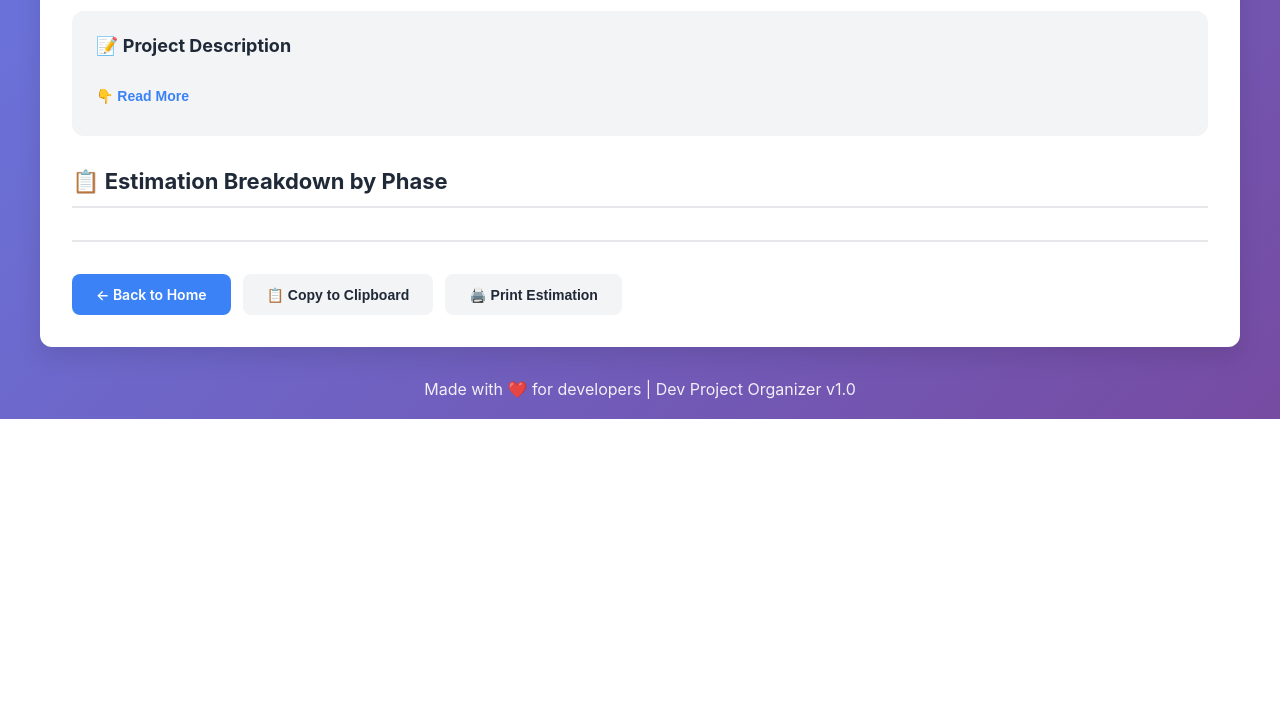
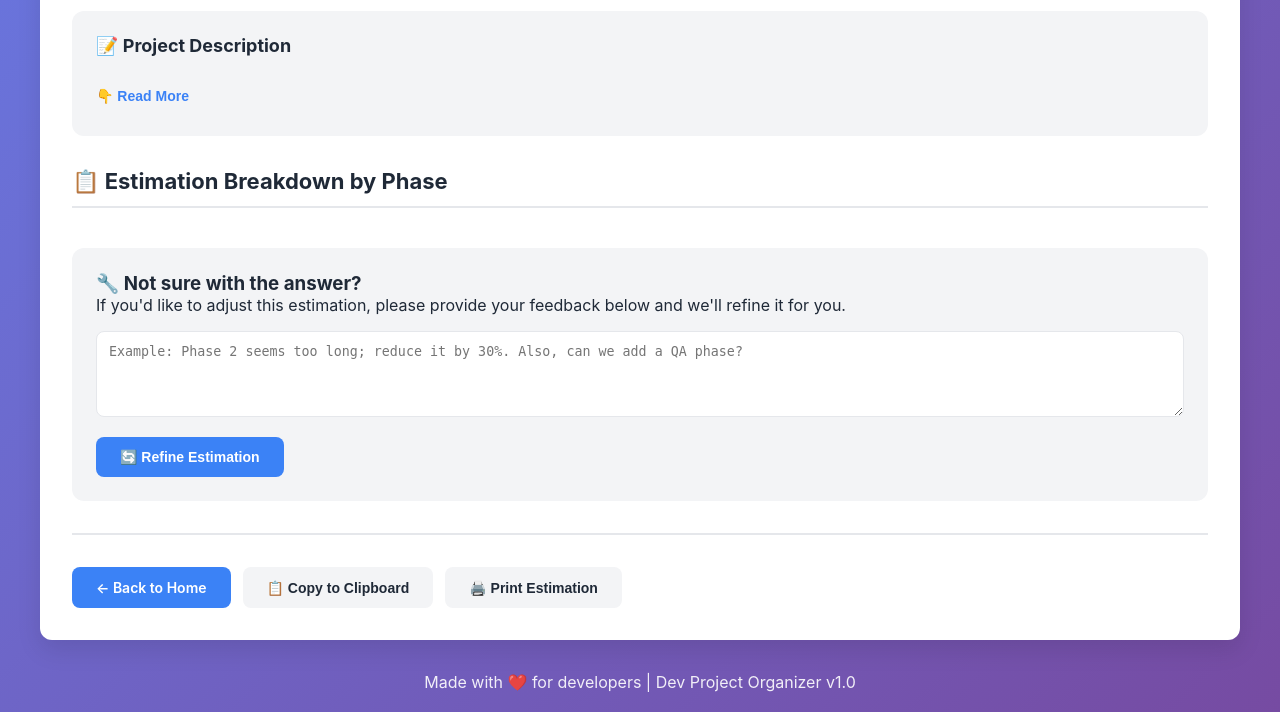
Before and after one commit to elfabito/DevOrganizer, a Flask app: template templates/estimation_detail.html in a window 1280 px wide. Shown: the part 517-1229 px from the top of the page. Before the commit the page ends 936 px from the top, so only its background shows below. Run offline with Flask 3, Linux system fonts and the light colour scheme; the template is opened without the code that fills it, so the values that code supplies are empty.

Commit message:
Generate Estimation Refinement Section on Estimation

```diff
--- a/app.py
+++ b/app.py
@@ -442,21 +442,76 @@ def delete_estimation(estimation_id):
     Delete an estimation by ID
     """
     try:
+        # Get the storage instance
+        storage = StorageClass(STORAGE_FILE)
+
+        # Delete the estimation
         success = storage.delete_estimation(estimation_id)
 
-        if success:
+        if not success:
             return jsonify({
-                'success': True,
-                'message': 'Estimation deleted successfully'
-            })
-        else:
+                'error': 'Estimation not found or could not be deleted'
+            }), 404
+
+        return jsonify({
+            'success': True
+        })
+
+    except Exception as e:
+        return jsonify({
+            'error': f'Failed to delete estimation: {str(e)}'
+        }), 500
+
+
+@app.route('/refine-estimation/<estimation_id>', methods=['POST'])
+def refine_estimation(estimation_id):
+    """
+    Refine an existing estimation based on user feedback
+    """
+    try:
+        data = request.get_json()
+        feedback = data.get('feedback', '').strip()
+
+        if not feedback:
+            return jsonify({
+                'error': 'Feedback is required to refine the estimation'
+            }), 400
+
+        # Get the original estimation
+        storage = StorageClass(STORAGE_FILE)
+        estimation = storage.get_estimation(estimation_id)
+
+        if not estimation:
             return jsonify({
                 'error': 'Estimation not found'
             }), 404
 
+        # Call the AI service to refine the estimation
+        from ai_service import generate_estimation_refinement
+
+        refined_estimation = generate_estimation_refinement(
+            estimation['project_name'],
+            estimation['project_description'],
+            estimation,
+            feedback
+        )
+
+        # Update the estimation with the refined version
+        updated = storage.update_estimation(estimation_id, refined_estimation)
+
+        if not updated:
+            return jsonify({
+                'error': 'Failed to update estimation with refined version'
+            }), 500
+
+        return jsonify({
+            'success': True,
+            'estimation': refined_estimation
+        })
+
     except Exception as e:
         return jsonify({
-            'error': f'Failed to delete estimation: {str(e)}'
+            'error': f'Failed to refine estimation: {str(e)}'
         }), 500
 
 
--- a/templates/estimation_detail.html
+++ b/templates/estimation_detail.html
@@ -308,7 +308,35 @@
     {% endfor %}
 </div>
 
-<div class="action-buttons">
+<!-- Adjustment Section -->
+<div class="adjustment-section" style="margin-top: 40px; background: var(--light-gray); padding: 24px; border-radius: 12px;">
+    <h3>🔧 Not sure with the answer?</h3>
+    <p>If you'd like to adjust this estimation, please provide your feedback below and we'll refine it for you.</p>
+
+    <div class="form-group" style="margin: 16px 0;">
+        <textarea
+            id="estimationFeedback"
+            class="form-control"
+            rows="4"
+            placeholder="Example: Phase 2 seems too long; reduce it by 30%. Also, can we add a QA phase?"
+            style="width: 100%; padding: 12px; border-radius: 8px; border: 1px solid var(--border);"
+        ></textarea>
+    </div>
+
+    <button
+        id="refineEstimationBtn"
+        class="btn btn-primary"
+        style="display: flex; align-items: center; gap: 8px;"
+        onclick="refineEstimation()"
+    >
+        <span id="refineBtnText">🔄 Refine Estimation</span>
+        <span id="refineSpinner" class="spinner-border spinner-border-sm" role="status" style="display: none;"></span>
+    </button>
+
+    <div id="refineError" class="error-message" style="color: #dc3545; margin-top: 12px; display: none;"></div>
+</div>
+
+<div class="action-buttons" style="margin-top: 32px;">
     <a href="{{ url_for('index') }}" class="btn btn-primary">← Back to Home</a>
     <button onclick="copyEstimationToClipboard()" class="btn btn-secondary">📋 Copy to Clipboard</button>
     <button onclick="window.print()" class="btn btn-secondary">🖨️ Print Estimation</button>
@@ -320,6 +348,62 @@
 </div>
 
 <script>
+    // Refine estimation with user feedback
+    async function refineEstimation() {
+        const feedback = document.getElementById('estimationFeedback').value.trim();
+        const refineBtn = document.getElementById('refineEstimationBtn');
+        const refineBtnText = document.getElementById('refineBtnText');
+        const refineSpinner = document.getElementById('refineSpinner');
+        const errorDiv = document.getElementById('refineError');
+
+        if (!feedback) {
+            errorDiv.textContent = 'Please provide some feedback to refine the estimation.';
+            errorDiv.style.display = 'block';
+            return;
+        }
+
+        try {
+            // Show loading state
+            refineBtn.disabled = true;
+            refineBtnText.textContent = 'Refining...';
+            refineSpinner.style.display = 'inline-block';
+            errorDiv.style.display = 'none';
+
+            // Get the estimation ID from the URL
+            const estimationId = window.location.pathname.split('/').pop();
+
+            // Call the API to refine the estimation
+            const response = await fetch(`/refine-estimation/${estimationId}`, {
+                method: 'POST',
+                headers: {
+                    'Content-Type': 'application/json',
+                },
+                body: JSON.stringify({
+                    feedback: feedback
+                })
+            });
+
+            const data = await response.json();
+
+            if (!response.ok) {
+                throw new Error(data.error || 'Failed to refine estimation');
+            }
+
+            // Reload the page to show the updated estimation
+            window.location.reload();
+
+        } catch (error) {
+            console.error('Error refining estimation:', error);
+            errorDiv.textContent = error.message || 'An error occurred while refining the estimation. Please try again.';
+            errorDiv.style.display = 'block';
+        } finally {
+            // Reset button state
+            refineBtn.disabled = false;
+            refineBtnText.textContent = '🔄 Refine Estimation';
+            refineSpinner.style.display = 'none';
+        }
+    }
+
     // Toggle description Read More/Less
     function toggleDescription() {
         const descriptionText = document.getElementById('descriptionText');
```
Also changed, not shown: ai_service.py (+97 -2 lines), storage_sqlite.py (+82 -5 lines).
